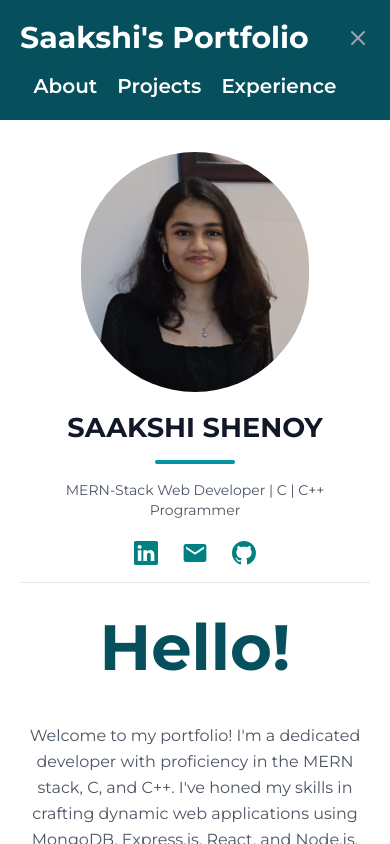
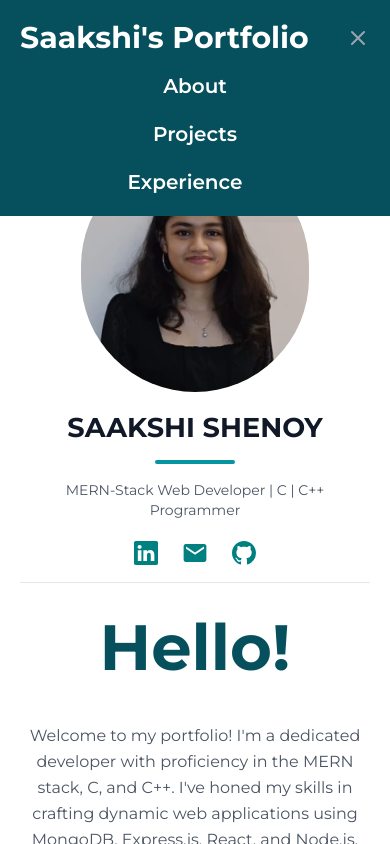
Before and after one commit to Saakshi-Shenoy/Portfolio, a React (Create React App) app: page / in a window 390 px wide. Both pictures are taken after a click on the button 358 px from the left and 38 px from the top of the page. Shown: the top 844 px of the page. Built offline with nearby package versions, Linux system fonts and the light colour scheme.

Commit message:
navbar mod

```diff
--- a/src/components/Header.jsx
+++ b/src/components/Header.jsx
@@ -72,7 +72,7 @@ function Header() {
           <nav
             className={`md:ml-auto flex flex-wrap items-center text-base justify-center gap-5 ${
               isOpen ? "block" : "hidden"
-            } md:flex`}
+            } md:flex flex-col md:flex-row`}
           >
             <a
               href="/#about"
```
